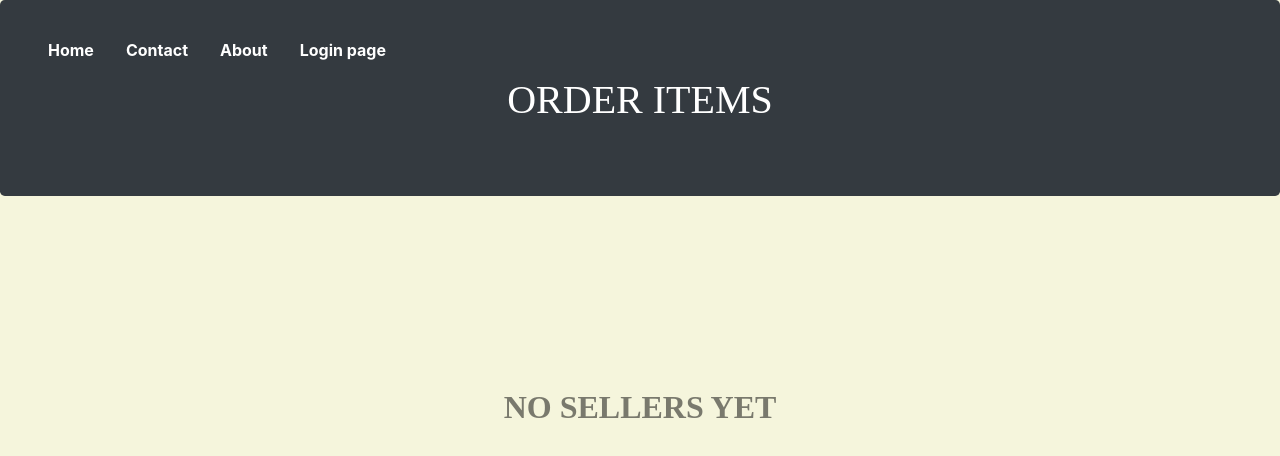
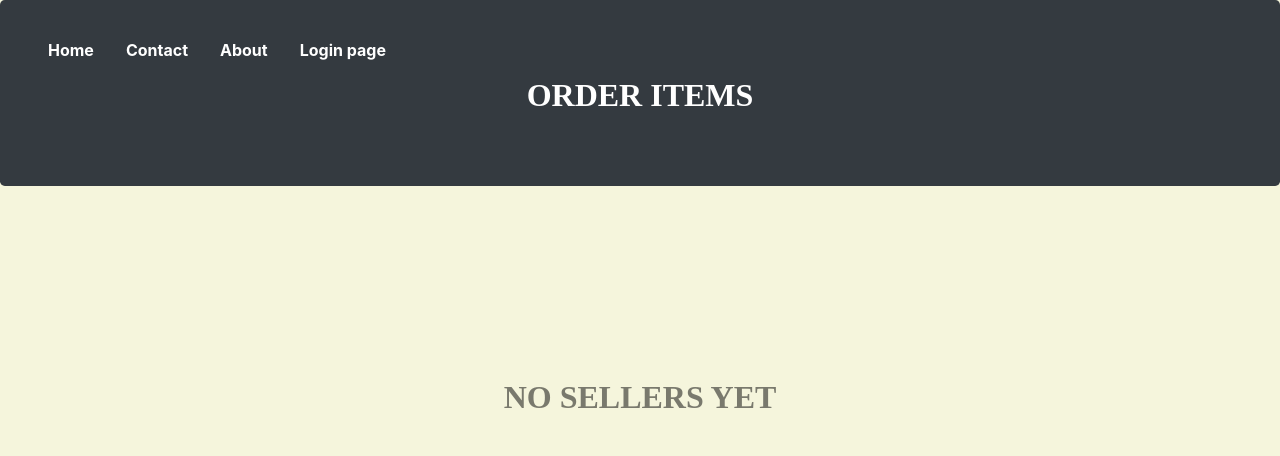
Before and after one commit to sainithin9/CREATIVE-INVENTOS, a plain HTML site: page order1.html in a window 1280 px wide. Drawn offline with nearby package versions, Linux system fonts and the light colour scheme.

Commit message:
Update order1.html

```diff
--- a/order1.html
+++ b/order1.html
@@ -19,7 +19,7 @@
             <li><a href="about.html">About</a></li>
             <li><a href="index.html">Login page</a></li>
           </ul>
-          <h1 style="font-family: 'Times New Roman', Times, serif;color: white;">ORDER ITEMS</h1>
+          <h2 style="font-family: 'Times New Roman', Times, serif;color: white;">ORDER ITEMS</h2>
       </div>
 <h2 style="margin-top: 15%;opacity:50%;">NO SELLERS YET</h2>
 </body>
```
